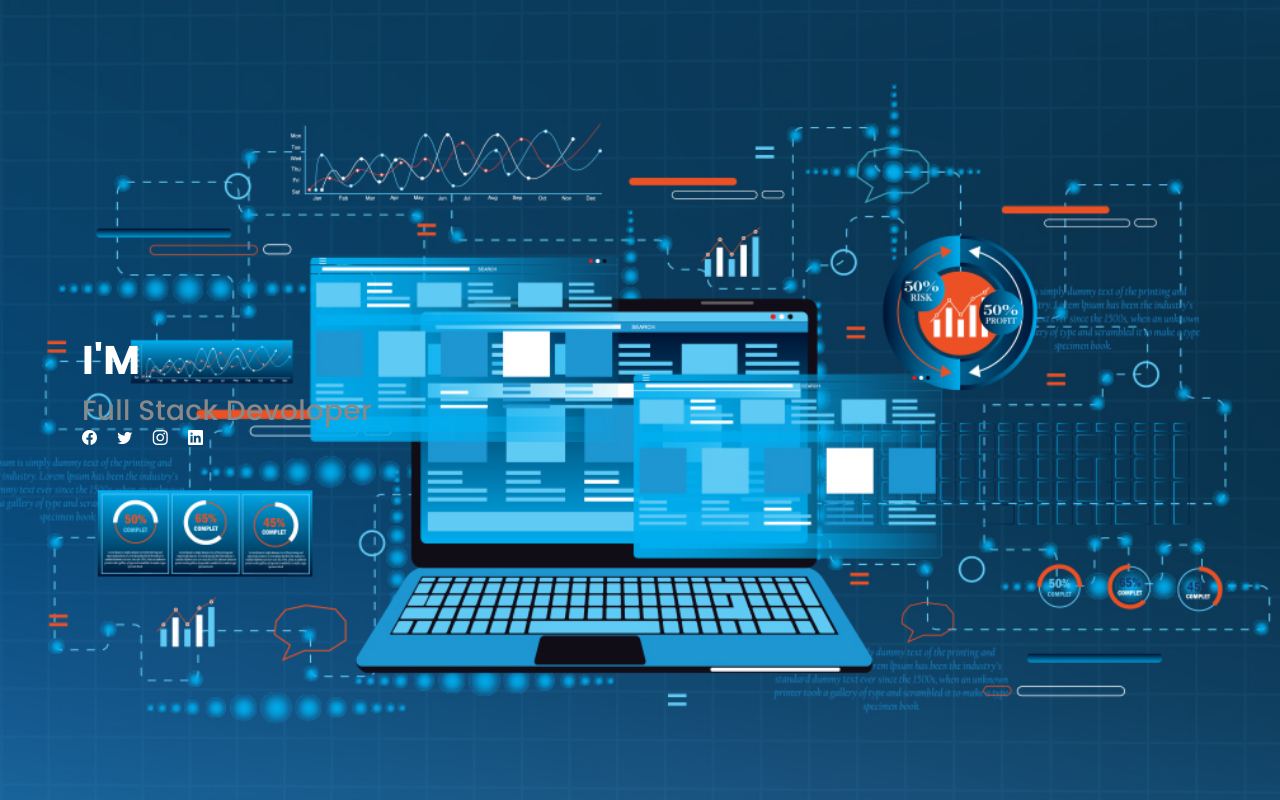
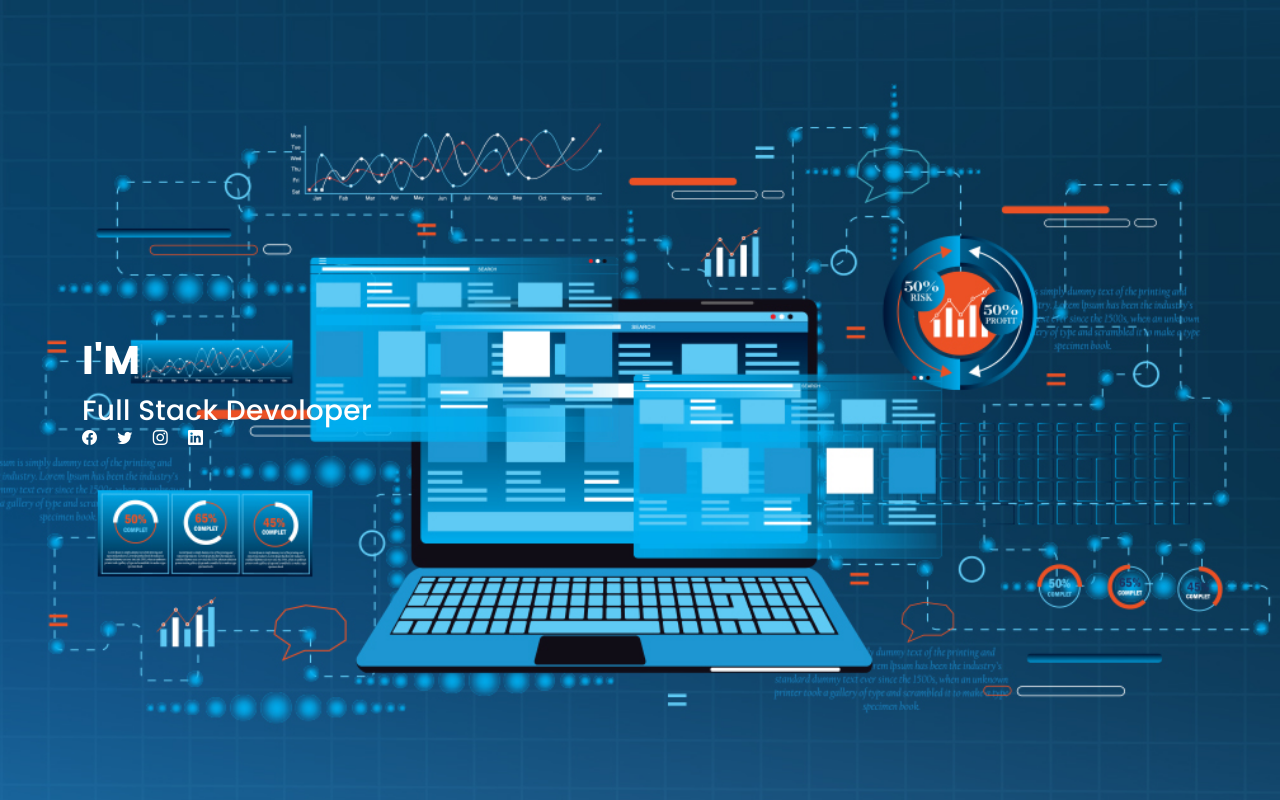
Before and after one commit to akash-vijayan71/Portfolio, a plain HTML site: page index.html in a window 1280 px wide. Shown: the top 800 px of the page. Drawn offline with nearby package versions, Linux system fonts and the light colour scheme; a script that the page names is missing; a web font is replaced by a local one.

Commit message:
Update index.html

```diff
--- a/index.html
+++ b/index.html
@@ -66,7 +66,7 @@
     <div class="container">
       <div class="hero-content">
         <h1>I'm <span class="typed" data-typed-items="Akash Vijayan, Full Stack Devoloper"></span></h1>
-        <h3>Full Stack Devoloper</h3>
+        <h3 class="text-white">Full Stack Devoloper</h3>
 
         <ul class="list-unstyled list-social">
           <li><a href="#"><i class="bi bi-facebook"></i></a></li>
```
